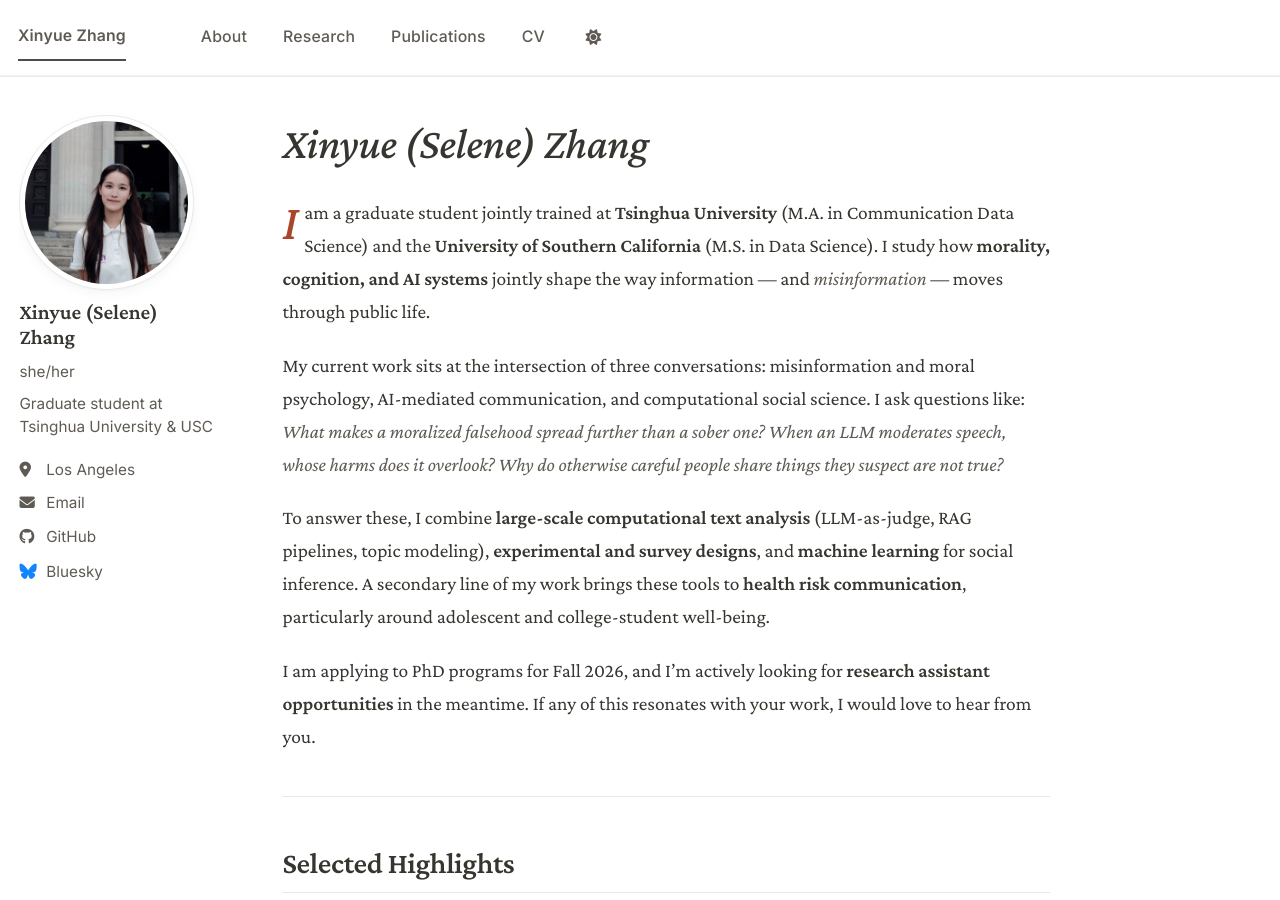
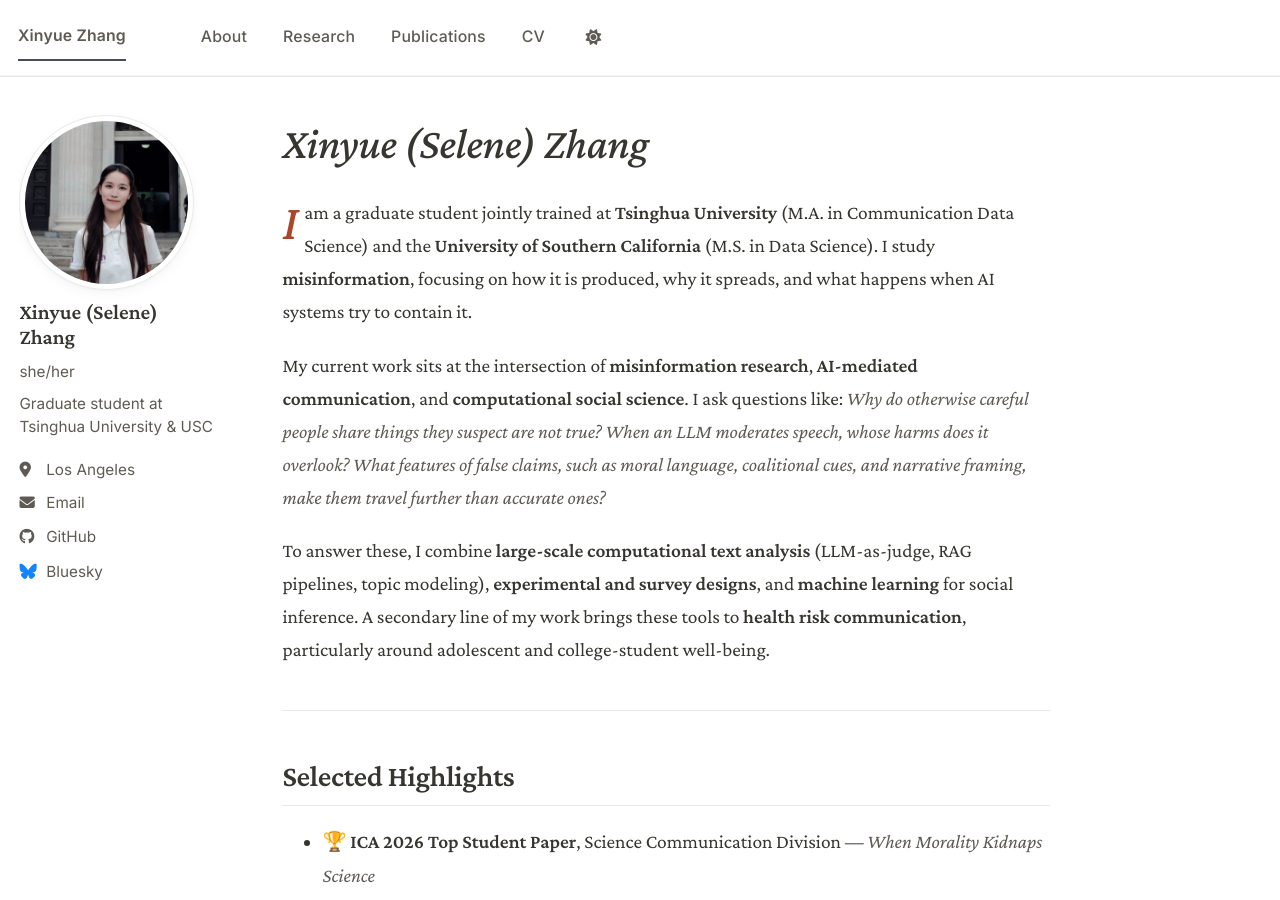
Before and after one commit to xinyuecheung/xinyuecheung.github.io, a Jekyll site: the page built from _pages/about.md, in a window 1280 px wide and 900 px high. Built offline with Jekyll 4.4.1, drawn with Linux system fonts in a browser that asks for light colours; a script bundle is joined from its source files by our own code; library files that are not in the unit come from our copies.

Commit message:
Update about.md

```diff
--- a/_pages/about.md
+++ b/_pages/about.md
@@ -9,13 +9,11 @@ redirect_from:
 
 <div class="home-intro" markdown="1">
 
-I am a graduate student jointly trained at **Tsinghua University** (M.A. in Communication Data Science) and the **University of Southern California** (M.S. in Data Science). I study how **morality, cognition, and AI systems** jointly shape the way information — and *misinformation* — moves through public life.
+I am a graduate student jointly trained at **Tsinghua University** (M.A. in Communication Data Science) and the **University of Southern California** (M.S. in Data Science). I study **misinformation**, focusing on how it is produced, why it spreads, and what happens when AI systems try to contain it.
 
-My current work sits at the intersection of three conversations: misinformation and moral psychology, AI-mediated communication, and computational social science. I ask questions like: *What makes a moralized falsehood spread further than a sober one? When an LLM moderates speech, whose harms does it overlook? Why do otherwise careful people share things they suspect are not true?*
+My current work sits at the intersection of **misinformation research**, **AI-mediated communication**, and **computational social science**. I ask questions like: *Why do otherwise careful people share things they suspect are not true? When an LLM moderates speech, whose harms does it overlook? What features of false claims, such as moral language, coalitional cues, and narrative framing, make them travel further than accurate ones?*
 
 To answer these, I combine **large-scale computational text analysis** (LLM-as-judge, RAG pipelines, topic modeling), **experimental and survey designs**, and **machine learning** for social inference. A secondary line of my work brings these tools to **health risk communication**, particularly around adolescent and college-student well-being.
-
-I am applying to PhD programs for Fall 2026, and I'm actively looking for **research assistant opportunities** in the meantime. If any of this resonates with your work, I would love to hear from you.
 
 </div>
 
```
